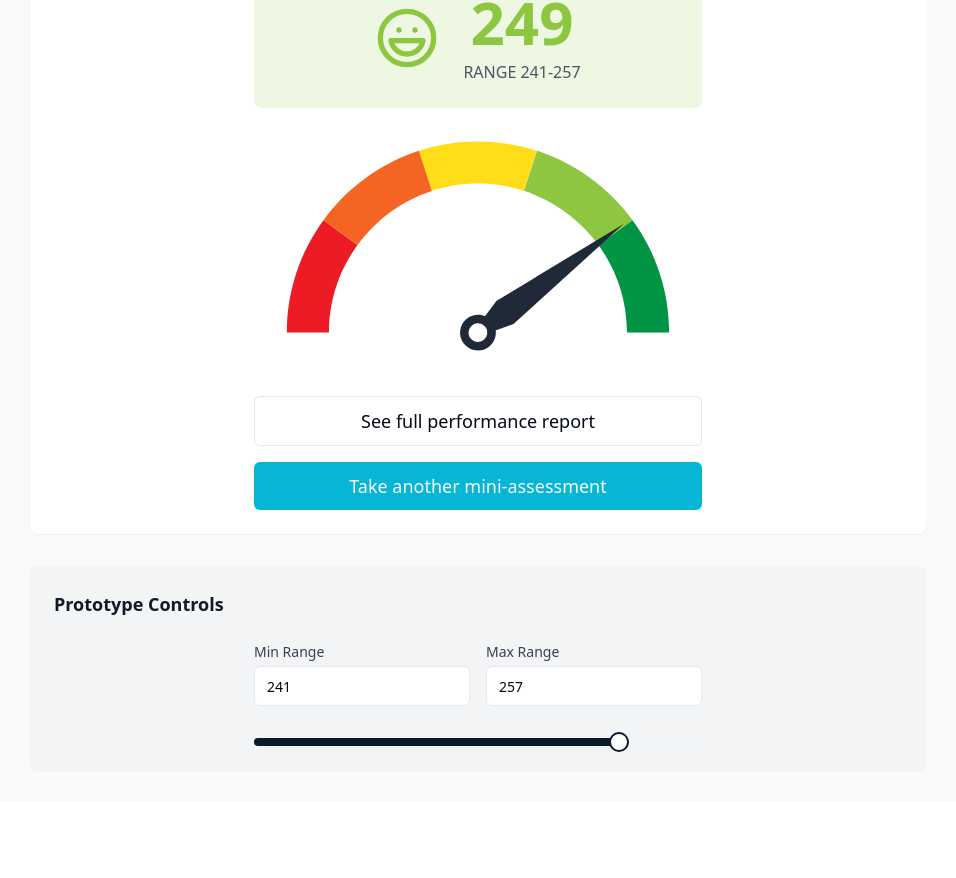
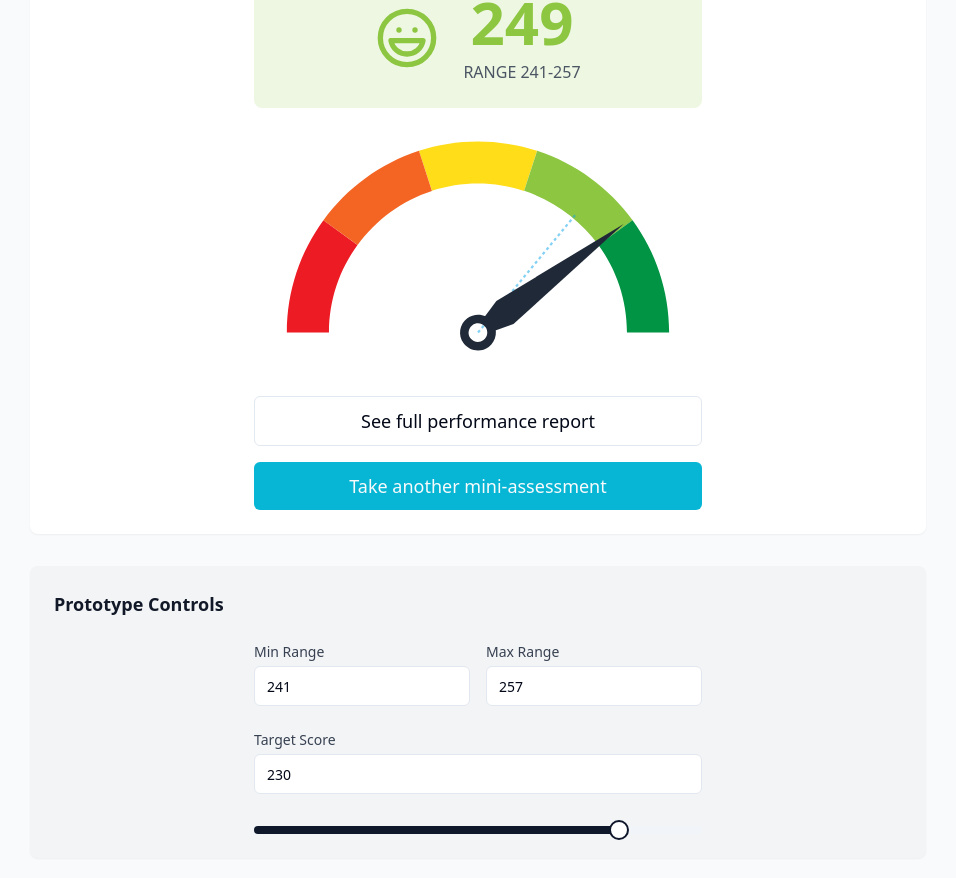
Before and after one commit to MarkPearce/scorecraft-creator, a React (Vite) app: page /concept2 in a window 1280 px wide. Shown: the part 216-1094 px from the top of the page, without its empty margins (162-1118 px from the left). Before the commit the page ends 1018 px from the top, so only its background shows below. Built offline with nearby package versions, Linux system fonts and the light colour scheme.

Commit message:
Add target score indicator
Adds a configurable blue line radiating from the dial's center to a target score, defaulting to 230.  The target score can be adjusted via the prototype controls.

```diff
--- a/src/pages/Concept2.tsx
+++ b/src/pages/Concept2.tsx
@@ -9,6 +9,7 @@ const Concept2 = () => {
   const navigate = useNavigate();
   const [score, setScore] = useState(249);
   const [range, setRange] = useState({ min: 241, max: 257 });
+  const [targetScore, setTargetScore] = useState(230);
 
   // Get color based on score
   const getScoreColor = (score: number) => {
@@ -73,6 +74,11 @@ const Concept2 = () => {
     }));
   };
 
+  // Calculate rotation for target line
+  const calculateTargetRotation = (targetScore: number) => {
+    return calculateRotation(targetScore);
+  };
+
   return (
     <div className="min-h-screen bg-gray-50 py-8 px-4 sm:px-6 lg:px-8">
       <div className="max-w-4xl mx-auto">
@@ -91,7 +97,7 @@ const Concept2 = () => {
           </div>
 
           <div className="flex flex-col items-center justify-center space-y-8">
-            {/* Score Display - Dynamic background color based on score */}
+            {/* Score Display */}
             <div className={`${getBackgroundColor(score)} p-6 rounded-lg w-full max-w-md`}>
               <div className="flex items-center justify-center gap-6">
                 {getFaceIcon(score)}
@@ -108,7 +114,6 @@ const Concept2 = () => {
             <div className="relative w-full max-w-md aspect-[2/1]">
               <svg viewBox="0 0 512 300" className="w-full h-full">
                 <g id="dial">
-                  <g>
                   {/* Empty Fill Sections */}
                   <path className="fill-none" d="M317.7,68.2L256,257.9l161.4-117.2C392.8,107,358.1,81.3,317.7,68.2z"/>
                   <path className="fill-none" d="M256,58.4c-21.5,0-42.2,3.5-61.7,9.8L256,257.9l61.7-189.8C298.2,61.8,277.5,58.4,256,58.4z"/>
@@ -134,6 +139,17 @@ const Concept2 = () => {
 
                   {/* Dark Green Right Edge */}
                   <path className="fill-[#019444]" d="M463,107.5l-45.7,33.2c24,32.9,38.2,73.5,38.2,117.2H512C512,201.8,493.8,149.8,463,107.5z"/>
+
+                  {/* Target Line */}
+                  <g transform={`rotate(${calculateTargetRotation(targetScore)} 256 257.9)`}>
+                    <line
+                      x1="256"
+                      y1="257.9"
+                      x2="256"
+                      y2="50"
+                      className="stroke-[#0EA5E9] stroke-[3] opacity-50"
+                      strokeDasharray="4 4"
+                    />
                   </g>
 
                   {/* Needle */}
@@ -196,6 +212,18 @@ const Concept2 = () => {
                 />
               </div>
             </div>
+            <div>
+              <label htmlFor="target-score" className="block text-sm font-medium text-gray-700 mb-1">
+                Target Score
+              </label>
+              <Input
+                id="target-score"
+                type="number"
+                value={targetScore}
+                onChange={(e) => setTargetScore(Number(e.target.value))}
+                className="w-full mb-4"
+              />
+            </div>
             <div className="pt-2">
               <Slider
                 value={[score]}
```
Lines whose indentation alone changed are shown as unchanged.
